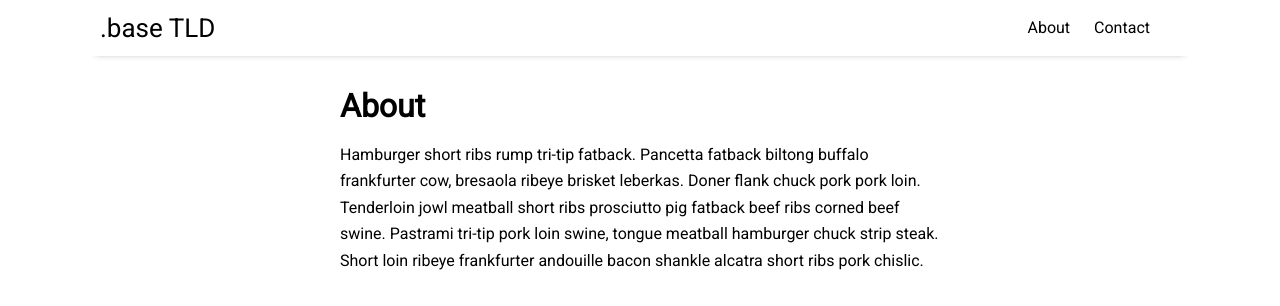
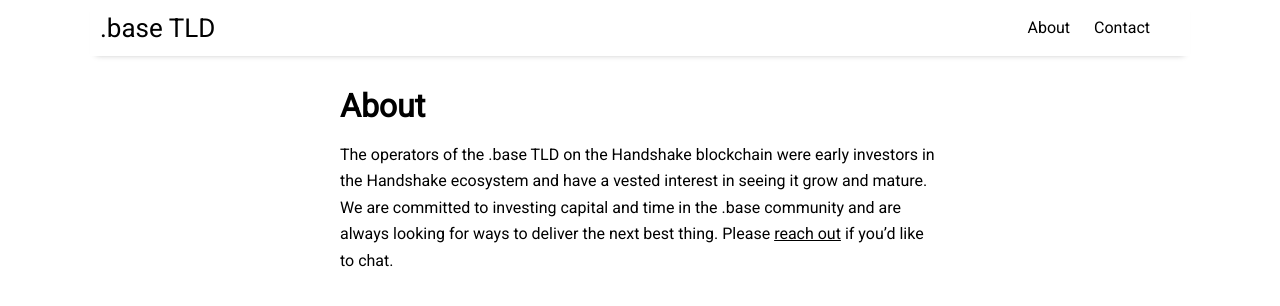
Before and after one commit to evbots/base, a Jekyll site: the page built from pages/about.md, in a window 1280 px wide, cut to the strip 0-306 px from the top of the page. Built offline with Jekyll 4.4.1, drawn with Linux system fonts in a browser that asks for light colours.

Commit message:
update copy

```diff
--- a/_config.yml
+++ b/_config.yml
@@ -15,7 +15,7 @@
 
 # Customise atom feed settings (this is where Jekyll-Feed gets configuration information)
 title:		           ".base TLD"
-description:	       "Handshake TLD for the new internet"
+description:	       "A Handshake TLD for the new internet"
 author:              ""
 
 # RSS 2.0 can be used instead of Atom by uncommenting following two lines
--- a/pages/about.md
+++ b/pages/about.md
@@ -3,4 +3,4 @@
 title: About
 ---
 
-Hamburger short ribs rump tri-tip fatback. Pancetta fatback biltong buffalo frankfurter cow, bresaola ribeye brisket leberkas. Doner flank chuck pork pork loin. Tenderloin jowl meatball short ribs prosciutto pig fatback beef ribs corned beef swine. Pastrami tri-tip pork loin swine, tongue meatball hamburger chuck strip steak. Short loin ribeye frankfurter andouille bacon shankle alcatra short ribs pork chislic.
+The operators of the .base TLD on the Handshake blockchain were early investors in the Handshake ecosystem and have a vested interest in seeing it grow and mature. We are committed to investing capital and time in the .base community and are always looking for ways to deliver the next best thing. Please <a href="/pages/contact.html">reach out</a> if you'd like to chat.
```
Also changed, not shown: _posts/2020-01-01-landing.md (+4 -4 lines), pages/contact.md (+1 -1 lines).
